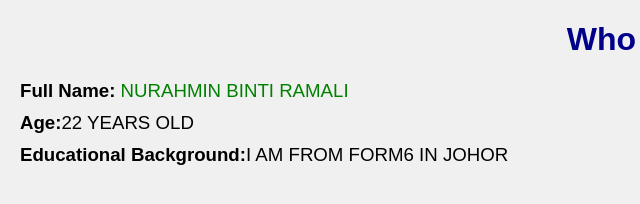
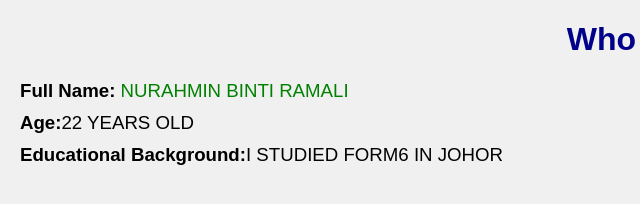
Before and after one commit to NURAHMIN/web-css-exercise, a plain HTML site: page exercise/exercise 3/index.html in a window 1280 px wide. Shown: the full height of the page, 0-640 px from the left. Drawn offline with Linux system fonts and the light colour scheme.

Commit message:
Update index.html
add index.html for exercise 3

```diff
--- a/exercise/exercise 3/index.html
+++ b/exercise/exercise 3/index.html
@@ -15,6 +15,6 @@
     <h1>Who Am I</h1>
     <p><strong>Full Name:</strong> <span style="color:green;">NURAHMIN BINTI RAMALI</span></p>
     <p><strong>Age:</strong>22 YEARS OLD</p>
-    <p><strong>Educational Background:</strong>I AM FROM FORM6 IN JOHOR</p>
+    <p><strong>Educational Background:</strong>I STUDIED FORM6 IN JOHOR</p>
 </body>
 </html>
```
